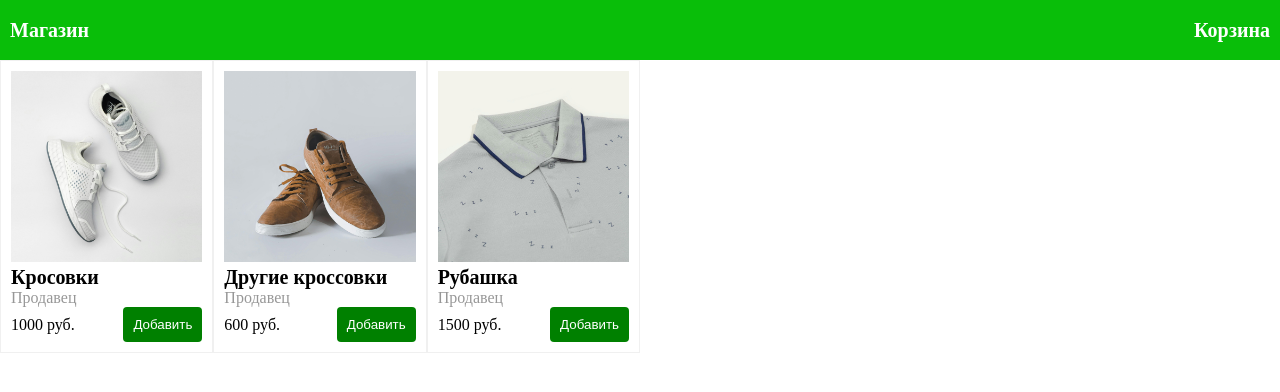
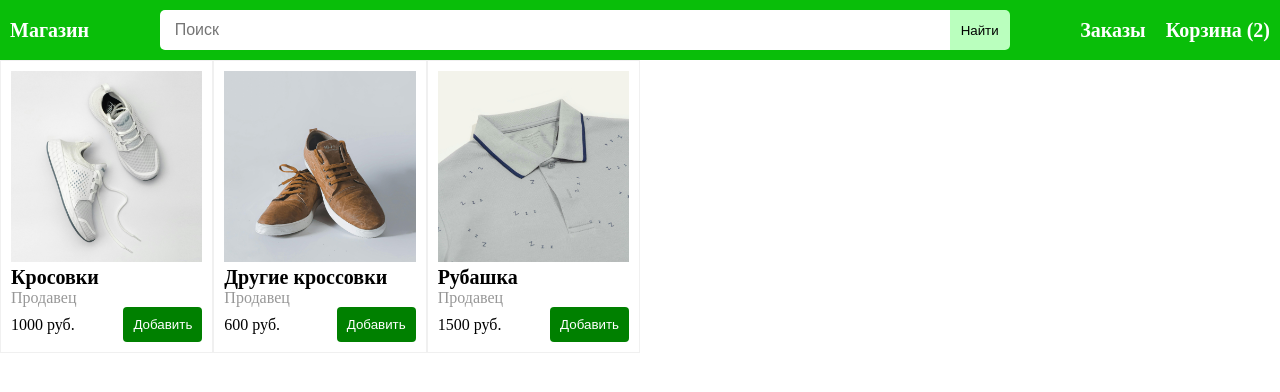
Before and after one commit to dkosterin/store-project, a React (Vite) app: page / in a window 1280 px wide. Shown: the top 392 px of the page. Built offline with nearby package versions, Linux system fonts and the light colour scheme.

Commit message:
change header and fixes

```diff
--- a/src/App.jsx
+++ b/src/App.jsx
@@ -13,7 +13,7 @@ function App() {
       <Header />
       <Routes>
         <Route index element={<ProductList />} />
-        <Route path="checkout.html" element={<CheckoutPage />} />
+        <Route path="checkout" element={<CheckoutPage />} />
       </Routes>
     </BrowserRouter>
   )
--- a/src/components/Header.jsx
+++ b/src/components/Header.jsx
@@ -5,7 +5,14 @@ export function Header() {
   return (
     <div className="header">
         <div><Link to="/">Магазин</Link></div>
-        <div><Link to="checkout.html">Корзина</Link></div>
+        <div className="middle-section">
+          <input className="search-bar" type="text" placeholder="Поиск" />
+          <button className="search-button">Найти</button>
+        </div>
+        <div className="right-section">
+          <div><Link to="orders">Заказы</Link></div>
+          <div><Link to="checkout">Корзина (2)</Link></div>
+        </div>
     </div>
   )
 }
--- a/src/components/ProductItem.jsx
+++ b/src/components/ProductItem.jsx
@@ -8,7 +8,7 @@ export function ProductItem(props) {
             <img src={props.image} />
         </div>
         <div className="product-title">{props.title}</div>
-        <div className="product-sailer">{props.sailer}</div>
+        <div className="product-seller">{props.seller}</div>
         <div className="item-add-form">
             <span className="product-price">{props.price} руб.</span>
             <button className="add-btn">Добавить</button>
--- a/src/components/ProductList.jsx
+++ b/src/components/ProductList.jsx
@@ -6,21 +6,21 @@ export function ProductList() {
     {
       id: 1,
       title: "Кросовки",
-      sailer: "Продавец",
+      seller: "Продавец",
       price: 1000,
       image: "./men-athletic-shoes-white.jpg"
     },
     {
       id: 2,
       title: "Другие кроссовки",
-      sailer: "Продавец",
+      seller: "Продавец",
       price: 600,
       image: "./men-brown-flat-sneakers.jpg"
     },
     {
       id: 3,
       title: "Рубашка",
-      sailer: "Продавец",
+      seller: "Продавец",
       price: 1500,
       image: "./men-golf-polo-t-shirt-gray.jpg"
     },
--- a/src/styles/App.css
+++ b/src/styles/App.css
@@ -24,7 +24,7 @@ body {
     font-weight: bold;
 }
 
-.product-sailer {
+.product-seller {
     font-size: 16px;
     color: rgb(151, 151, 151);
 }
--- a/src/styles/header.css
+++ b/src/styles/header.css
@@ -13,3 +13,39 @@
     font-size: 20px;
     font-weight: bold;
 }
+
+.header .middle-section {
+  flex: 1;
+  max-width: 850px;
+  margin-left: 10px;
+  margin-right: 10px;
+  display: flex;
+}
+
+.header .search-bar {
+  flex: 1;
+  width: 0;
+  font-size: 16px;
+  height: 38px;
+  padding-left: 15px;
+  border: none;
+  border-top-left-radius: 5px;
+  border-bottom-left-radius: 5px;
+  border-top-right-radius: 0;
+  border-bottom-right-radius: 0;
+}
+
+.header .search-button {
+  background-color: rgb(186, 255, 190);
+  border: none;
+  width: 60px;
+  height: 40px;
+  border-top-right-radius: 5px;
+  border-bottom-right-radius: 5px;
+  flex-shrink: 0;
+  cursor: pointer;
+}
+
+.header .right-section {
+    display: flex;
+}
```
